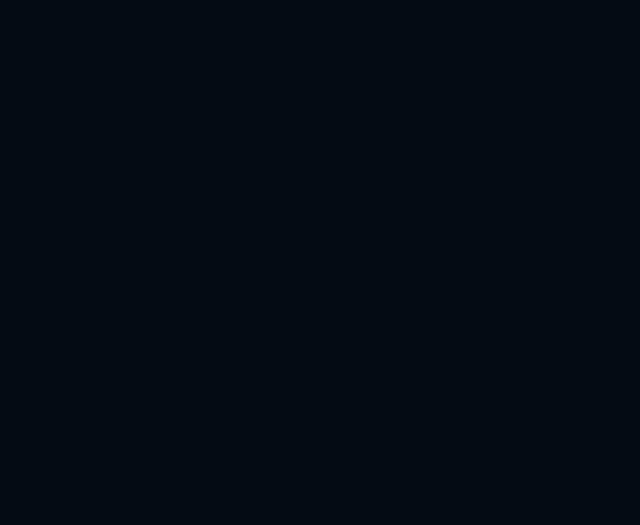
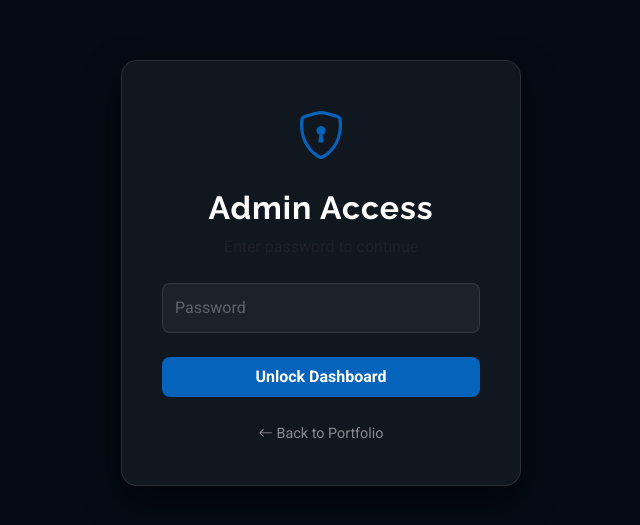
Before and after one commit to Karllouise-code/karlrito-portfolio, a Vue app: page /admin/login in a window 1280 px wide. Before the commit this address had no page. Shown: the part 127-652 px from the top of the page, without its empty margins (319-959 px from the left). Built offline with nearby package versions, Linux system fonts and the light colour scheme.

Commit message:
feat: Implement admin login functionality and navigation guard

```diff
--- a/src/router/admin/admin_routes.js
+++ b/src/router/admin/admin_routes.js
@@ -1,17 +1,25 @@
 const AdminDashboard = () => import('@/views/admin/AdminDashboard.vue');
 const BlogEditor = () => import('@/views/admin/BlogEditor.vue');
+const AdminLogin = () => import('@/views/admin/Login.vue');
 
 const adminRoutes = [
+  {
+    path: '/admin/login',
+    name: 'AdminLogin',
+    component: AdminLogin,
+  },
   {
     path: '/admin',
     name: 'AdminDashboard',
     component: AdminDashboard,
+    meta: { requiresAuth: true }
   },
   {
     path: '/admin/editor/:slug?',
     name: 'BlogEditor',
     component: BlogEditor,
     props: true,
+    meta: { requiresAuth: true }
   }
 ];
 
--- a/src/router/index.js
+++ b/src/router/index.js
@@ -72,4 +72,16 @@ const router = createRouter({
   },
 });
 
+// Navigation Guard
+router.beforeEach((to, from, next) => {
+  const isAuthenticated = sessionStorage.getItem('admin_auth') === 'true';
+  const requiresAuth = to.matched.some(record => record.meta.requiresAuth);
+
+  if (requiresAuth && !isAuthenticated) {
+    next('/admin/login');
+  } else {
+    next();
+  }
+});
+
 export default router;
--- a/src/views/admin/AdminDashboard.vue
+++ b/src/views/admin/AdminDashboard.vue
@@ -6,9 +6,14 @@
           <h1 class="admin-title">Blog Management</h1>
           <p class="text-muted">Manage your portfolio blog posts and drafts.</p>
         </div>
-        <router-link to="/admin/editor" class="btn btn-primary">
-          <i class="bi bi-plus-lg"></i> Create New Post
-        </router-link>
+        <div class="d-flex gap-2">
+          <button @click="handleLogout" class="btn btn-outline-danger">
+            <i class="bi bi-box-arrow-right"></i> Logout
+          </button>
+          <router-link to="/admin/editor" class="btn btn-primary">
+            <i class="bi bi-plus-lg"></i> Create New Post
+          </router-link>
+        </div>
       </div>
 
       <div class="admin-stats row mb-4">
@@ -124,6 +129,11 @@ const formatDate = (date) => {
 
 const editPost = (slug) => {
   router.push(`/admin/editor/${slug}`);
+};
+
+const handleLogout = () => {
+  sessionStorage.removeItem('admin_auth');
+  router.push('/admin/login');
 };
 
 const resumeDraft = (slug) => {
--- /dev/null
+++ b/src/views/admin/Login.vue
@@ -0,0 +1,136 @@
+<template>
+  <div class="login-container">
+    <div class="login-card">
+      <div class="text-center mb-4">
+        <div class="lock-icon mb-3">
+          <i class="bi bi-shield-lock"></i>
+        </div>
+        <h2 class="login-title">Admin Access</h2>
+        <p class="text-muted">Enter password to continue</p>
+      </div>
+
+      <form @submit.prevent="handleLogin">
+        <div class="mb-4">
+          <input
+            v-model="password"
+            type="password"
+            class="form-control"
+            placeholder="Password"
+            required
+            :class="{ 'is-invalid': error }"
+          >
+          <div v-if="error" class="invalid-feedback">
+            {{ error }}
+          </div>
+        </div>
+
+        <button type="submit" class="btn btn-primary w-100 py-2">
+          Unlock Dashboard
+        </button>
+      </form>
+
+      <div class="mt-4 text-center">
+        <router-link to="/" class="back-link">
+          <i class="bi bi-arrow-left"></i> Back to Portfolio
+        </router-link>
+      </div>
+    </div>
+  </div>
+</template>
+
+<script setup>
+import { ref } from 'vue';
+import { useRouter } from 'vue-router';
+
+const router = useRouter();
+const password = ref('');
+const error = ref('');
+
+const handleLogin = () => {
+  const adminPassword = import.meta.env.VITE_ADMIN_PASSWORD;
+
+  if (password.value === adminPassword) {
+    // Set a session flag
+    sessionStorage.setItem('admin_auth', 'true');
+    router.push('/admin');
+  } else {
+    error.value = 'Incorrect password. Access denied.';
+    password.value = '';
+  }
+};
+</script>
+
+<style lang="scss" scoped>
+.login-container {
+  height: 100vh;
+  display: flex;
+  align-items: center;
+  justify-content: center;
+  background-color: #040b14;
+  color: #fff;
+}
+
+.login-card {
+  width: 100%;
+  max-width: 400px;
+  padding: 40px;
+  background: rgba(255, 255, 255, 0.05);
+  border-radius: 16px;
+  border: 1px solid rgba(255, 255, 255, 0.1);
+  box-shadow: 0 15px 35px rgba(0, 0, 0, 0.5);
+}
+
+.lock-icon {
+  font-size: 3rem;
+  color: #0563bb;
+}
+
+.login-title {
+  font-family: "Raleway", sans-serif;
+  font-weight: 700;
+  letter-spacing: 1px;
+}
+
+.form-control {
+  background: rgba(255, 255, 255, 0.05);
+  border: 1px solid rgba(255, 255, 255, 0.1);
+  color: #fff;
+  padding: 12px;
+  border-radius: 8px;
+
+  &:focus {
+    background: rgba(255, 255, 255, 0.08);
+    border-color: #0563bb;
+    box-shadow: none;
+    color: #fff;
+  }
+
+  &::placeholder {
+    color: rgba(255, 255, 255, 0.3);
+  }
+}
+
+.btn-primary {
+  background: #0563bb;
+  border: none;
+  font-weight: 600;
+  border-radius: 8px;
+  transition: all 0.3s ease;
+
+  &:hover {
+    background: #0678e3;
+    transform: translateY(-2px);
+  }
+}
+
+.back-link {
+  color: rgba(255, 255, 255, 0.5);
+  text-decoration: none;
+  font-size: 0.9rem;
+  transition: color 0.3s ease;
+
+  &:hover {
+    color: #0563bb;
+  }
+}
+</style>
```
